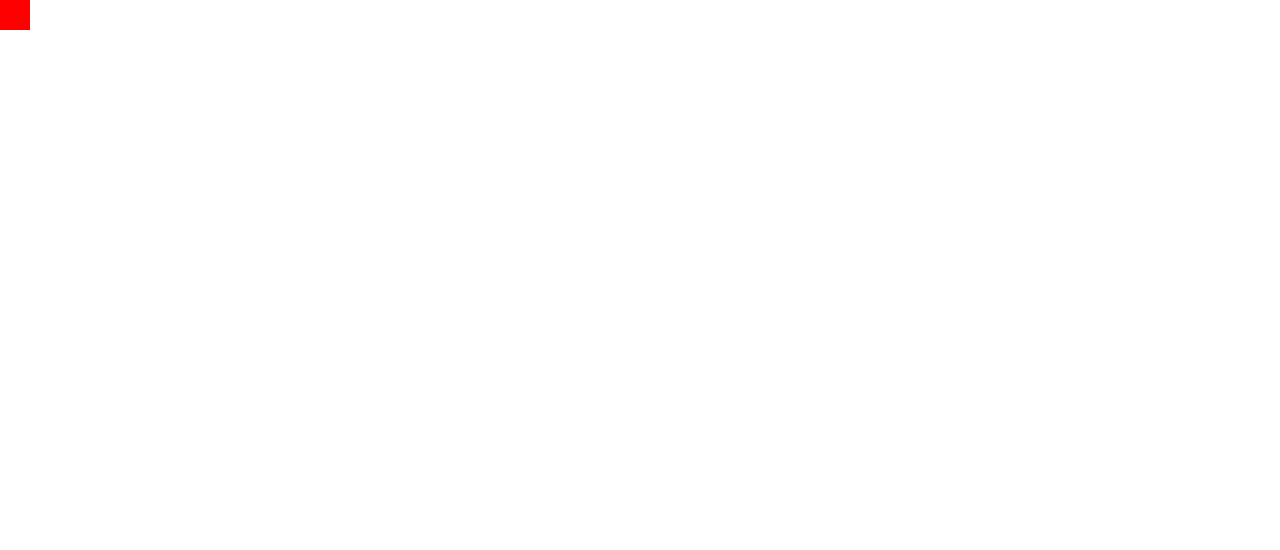
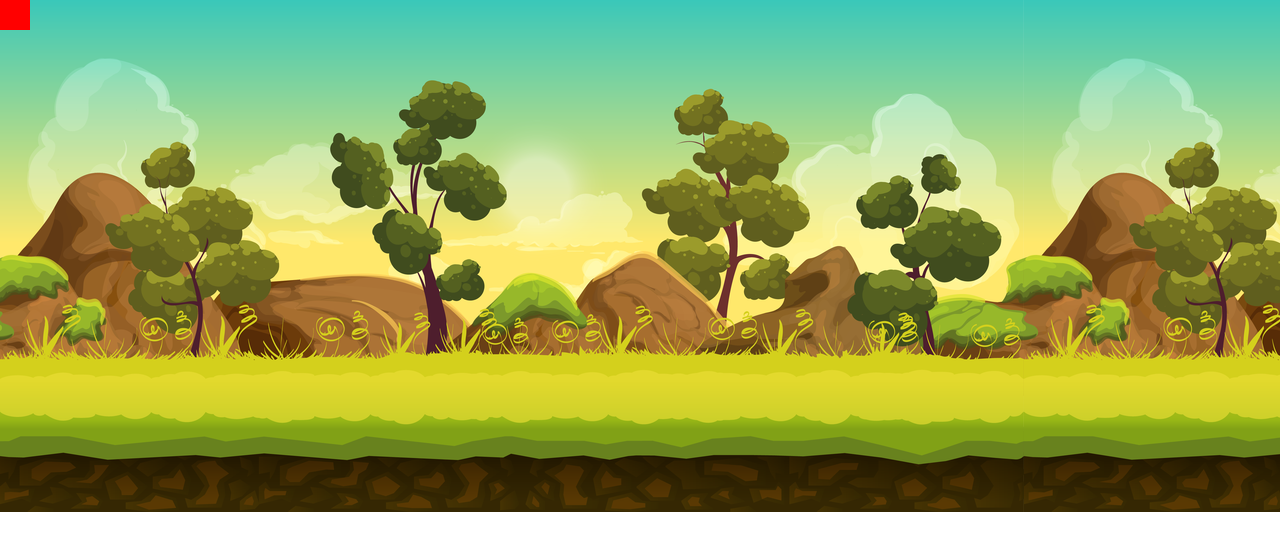
Before and after one commit to db2476461/Adventure-Game, a plain HTML site: page index.html in a window 1280 px wide. Drawn offline with Linux system fonts and the light colour scheme.

Commit message:
background and css added

```diff
--- a/index.html
+++ b/index.html
@@ -1,6 +1,7 @@
 <!DOCTYPE html>
 <html>
     <head>
+        <link rel="stylesheet" href="styles.css">
         <title>Adventure Game</title>
 
         <!--The canvas is the area of the program in which the game is drawn.-->
@@ -8,23 +9,15 @@
 
         <script src="script.js"></script>
         <script src="canvasanimation.js"></script>
-        <style>
-                html, body {
-                  width: 100%;
-                  height: 100%;
-                  margin: 0px;
-                  border: 0;
-                  overflow: hidden; /*  Disable scrollbars */
-                  display: block;  /* No floating content on sides */
-                }
-                </style>
+
     </head>
 
 
-            <body onload="startGame()">
-                    <script>
-                 </script>
+            <body  onload="startGame()">
+
+
                  <canvas id="coinAnimation"></canvas>
 
-    </body>
+    </body
+
 </html>
--- /dev/null
+++ b/styles.css
@@ -0,0 +1,12 @@
+body {
+    width: 100%;
+    height: 100%;
+    margin: 0px;
+    border: 0;
+    overflow: hidden; /*  Disable scrollbars */
+    display: block;  /* No floating content on sides */
+    background-image: url("Game_Background_142.png");
+    background-repeat: repeat-x;
+
+    /*background-repeat:no-repeat;*/
+    }
```
Also changed, not shown: Game_Background_142.png (added).
